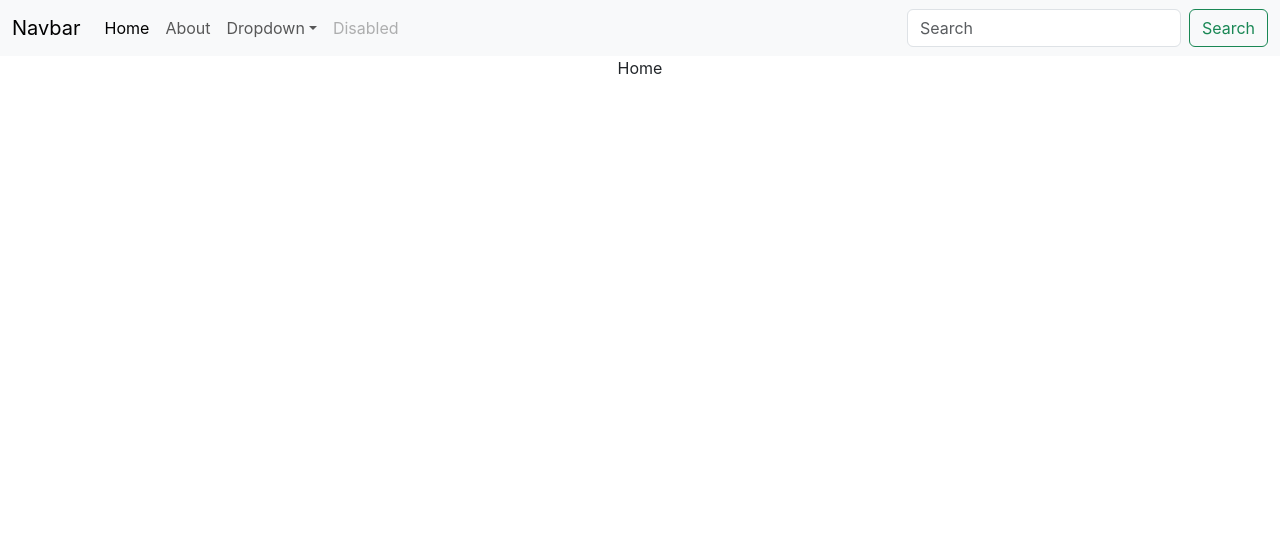
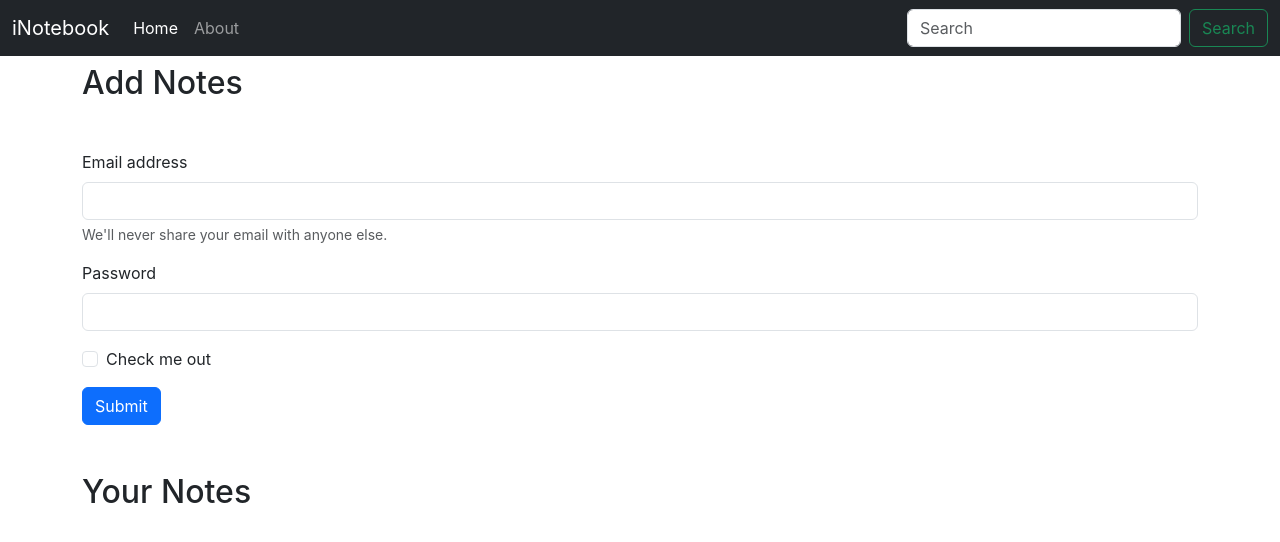
Before and after one commit to PankajBaliyan/iNotebook---Frontend, a React (Create React App) app: page / in a window 1280 px wide. Shown: the top 542 px of the page. Built offline with nearby package versions, Linux system fonts and the light colour scheme.

Commit message:
useLocation & Navbar fix & add form

```diff
--- a/src/App.css
+++ b/src/App.css
@@ -1,6 +1,6 @@
-.App {
+/* .App {
     text-align: center;
-}
+} */
 
 .App-logo {
     height: 40vmin;
--- a/src/components/Home.js
+++ b/src/components/Home.js
@@ -1,5 +1,49 @@
 import React from 'react';
 
 export default function Home() {
-    return <div>Home</div>;
+    return (
+        <div className="container my-2">
+            <h2>Add Notes</h2>
+            <form className="my-5">
+                <div className="mb-3">
+                    <label for="exampleInputEmail1" className="form-label">
+                        Email address
+                    </label>
+                    <input
+                        type="email"
+                        className="form-control"
+                        id="exampleInputEmail1"
+                        aria-describedby="emailHelp"
+                    />
+                    <div id="emailHelp" className="form-text">
+                        We'll never share your email with anyone else.
+                    </div>
+                </div>
+                <div className="mb-3">
+                    <label for="exampleInputPassword1" className="form-label">
+                        Password
+                    </label>
+                    <input
+                        type="password"
+                        className="form-control"
+                        id="exampleInputPassword1"
+                    />
+                </div>
+                <div className="mb-3 form-check">
+                    <input
+                        type="checkbox"
+                        className="form-check-input"
+                        id="exampleCheck1"
+                    />
+                    <label className="form-check-label" for="exampleCheck1">
+                        Check me out
+                    </label>
+                </div>
+                <button type="submit" className="btn btn-primary">
+                    Submit
+                </button>
+            </form>
+            <h2>Your Notes</h2>
+        </div>
+    );
 }
--- a/src/components/Navbar.js
+++ b/src/components/Navbar.js
@@ -1,12 +1,17 @@
-import React from 'react';
-import { Link } from 'react-router-dom';
+import React, { useEffect } from 'react';
+import { Link, useLocation } from 'react-router-dom';
 
 export default function Navbar() {
+    let location = useLocation();
+    useEffect(() => {
+        // console.log(location.pathname);
+    }, [location]);
+
     return (
-        <nav className="navbar navbar-expand-lg bg-body-tertiary">
+        <nav className="navbar navbar-expand-lg  navbar navbar-dark bg-dark">
             <div className="container-fluid">
                 <Link className="navbar-brand" to="/">
-                    Navbar
+                    iNotebook
                 </Link>
                 <button
                     className="navbar-toggler"
@@ -26,7 +31,9 @@
                     <ul className="navbar-nav me-auto mb-2 mb-lg-0">
                         <li className="nav-item">
                             <Link
-                                className="nav-link active"
+                                className={`nav-link ${
+                                    location.pathname === '/' ? 'active' : ''
+                                }`}
                                 aria-current="page"
                                 to="/"
                             >
@@ -34,43 +41,16 @@
                             </Link>
                         </li>
                         <li className="nav-item">
-                            <Link className="nav-link" to="/about">
+                            <Link
+                                className={`nav-link ${
+                                    location.pathname === '/about'
+                                        ? 'active'
+                                        : ''
+                                }`}
+                                to="/about"
+                            >
                                 About
                             </Link>
-                        </li>
-                        <li className="nav-item dropdown">
-                            <Link
-                                className="nav-link dropdown-toggle"
-                                role="button"
-                                data-bs-toggle="dropdown"
-                                aria-expanded="false"
-                                to="/PATH"
-                            >
-                                Dropdown
-                            </Link>
-                            <ul className="dropdown-menu">
-                                <li>
-                                    <Link className="dropdown-item" to="/PATH">
-                                        Action
-                                    </Link>
-                                </li>
-                                <li>
-                                    <Link className="dropdown-item" to="/PATH">
-                                        Another action
-                                    </Link>
-                                </li>
-                                <li>
-                                    <hr className="dropdown-divider" />
-                                </li>
-                                <li>
-                                    <Link className="dropdown-item" to="/PATH">
-                                        Something else here
-                                    </Link>
-                                </li>
-                            </ul>
-                        </li>
-                        <li className="nav-item">
-                            <Link className="nav-link disabled">Disabled</Link>
                         </li>
                     </ul>
                     <form className="d-flex" role="search">
```
